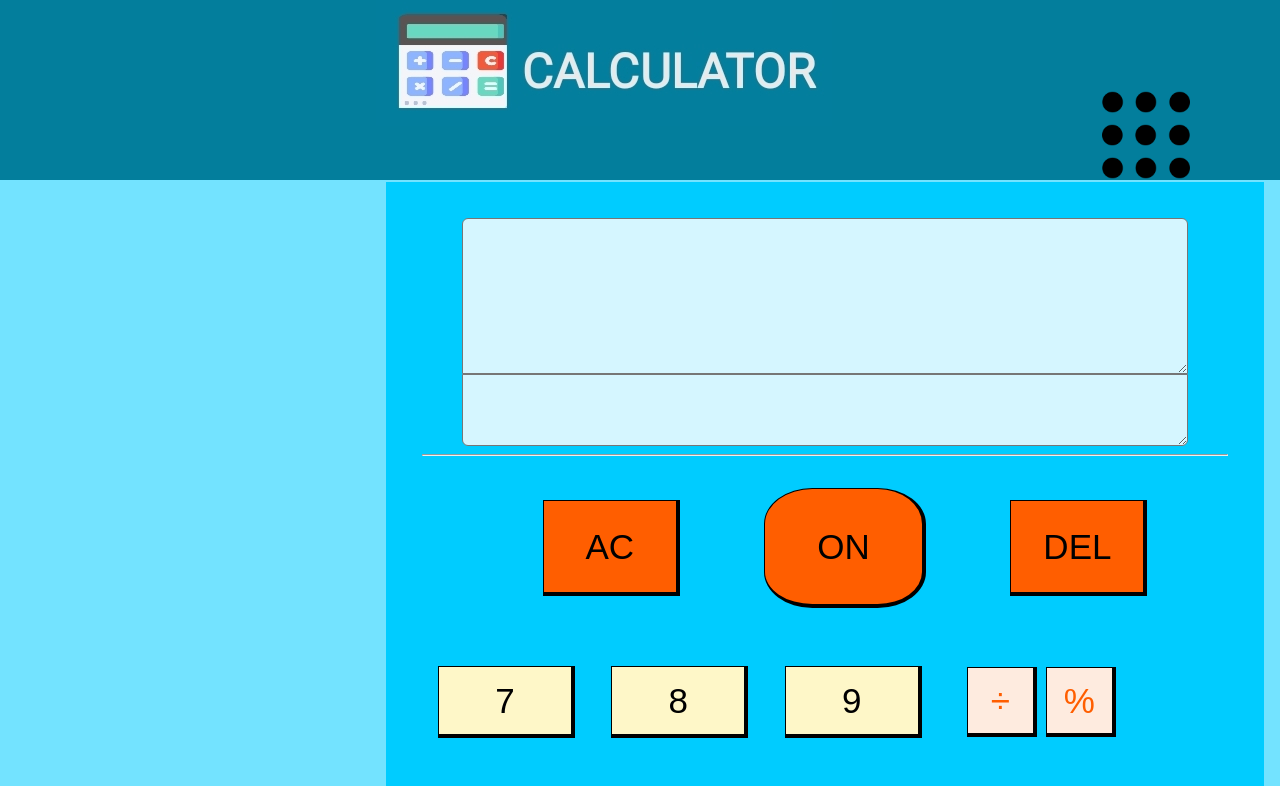
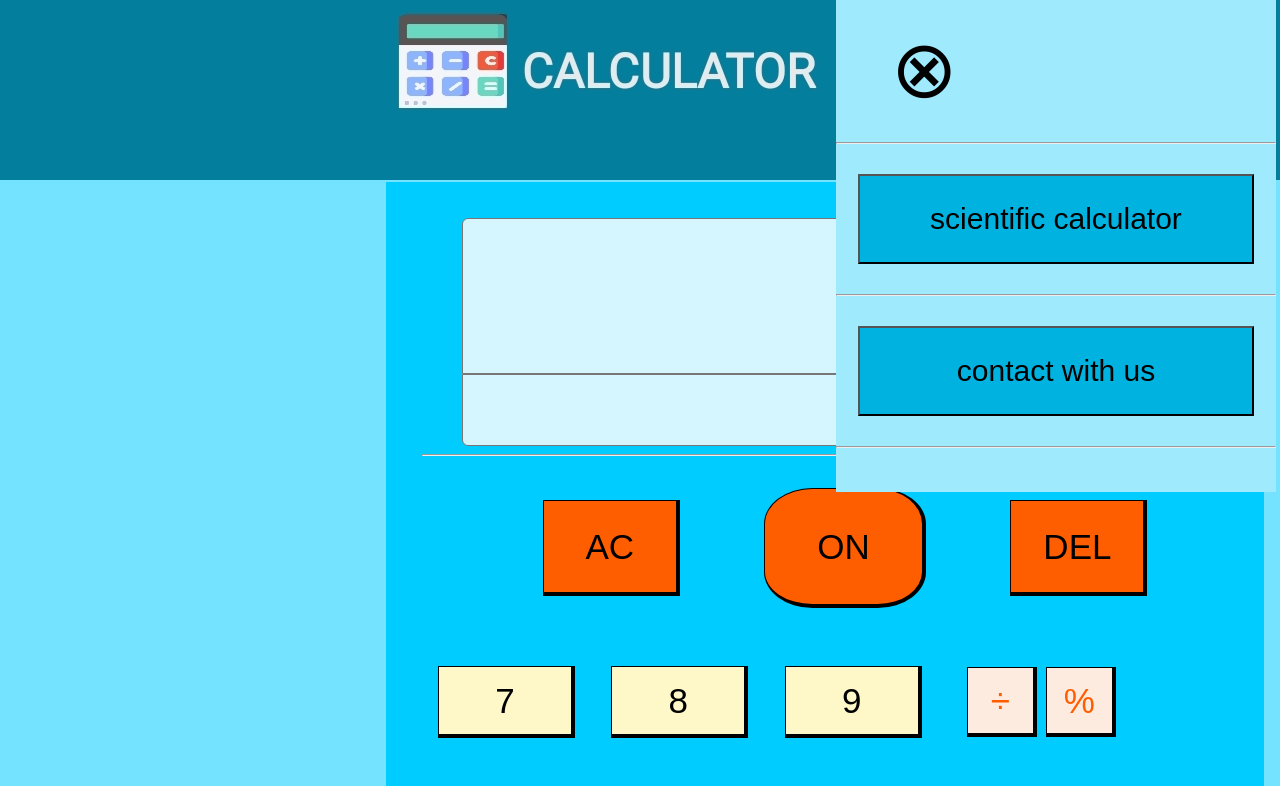
Before and after one commit to OsTa20/calculator, a plain HTML site: page index.html in a window 1280 px wide. Both pictures are taken after a click on the button 1145 px from the left and 134 px from the top of the page. Shown: the top 786 px of the page. Drawn offline with Linux system fonts and the light colour scheme.

Commit message:
Update index.html

```diff
--- a/index.html
+++ b/index.html
@@ -4,6 +4,7 @@
     <meta charset="utf-8">
     <meta name="description" content="Here you can calculator any two numbers">
     <meta name="keywords" content="calculator online,calculator free,calculator scientific,a calculator online,a calculator for math,a calculator for fractions,a calculator that shows work,calculator brands,calculator calculator,calculator for time,calculator for money,">
+    <meta name="viewport" content="width=devic-width,scaleintivas=1.0">
     <title>Os_Takwa_So</title>
     <link rel="shurtcut icon" type="image/x-icon" href="iconpage.jpg"/>
     <link rel="stylesheet" href="calculator.css"/>
@@ -13,7 +14,7 @@
       <img class="logo" src="logo.jpg" alt="this is mu logo">
     </header>
     <nav>
-      <dialog>
+      <dialog id="dialog">
         <button id="closedialog">&otimes;</button><hr>
         <button>scientific calculator</button><hr>
         <button>contact with us</button><hr>
```
